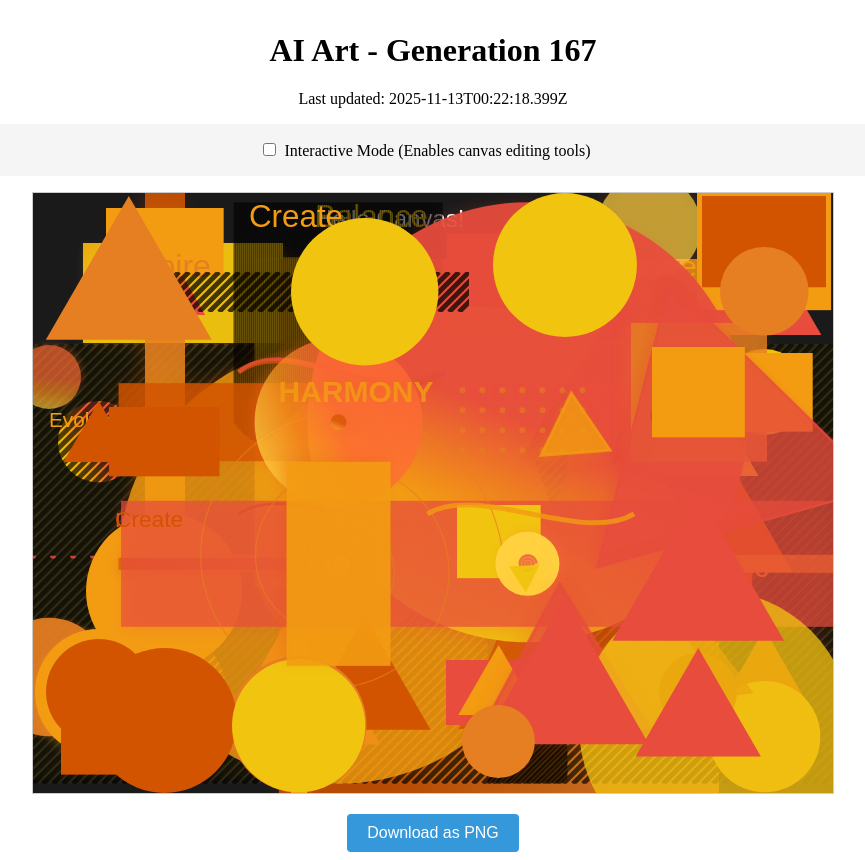
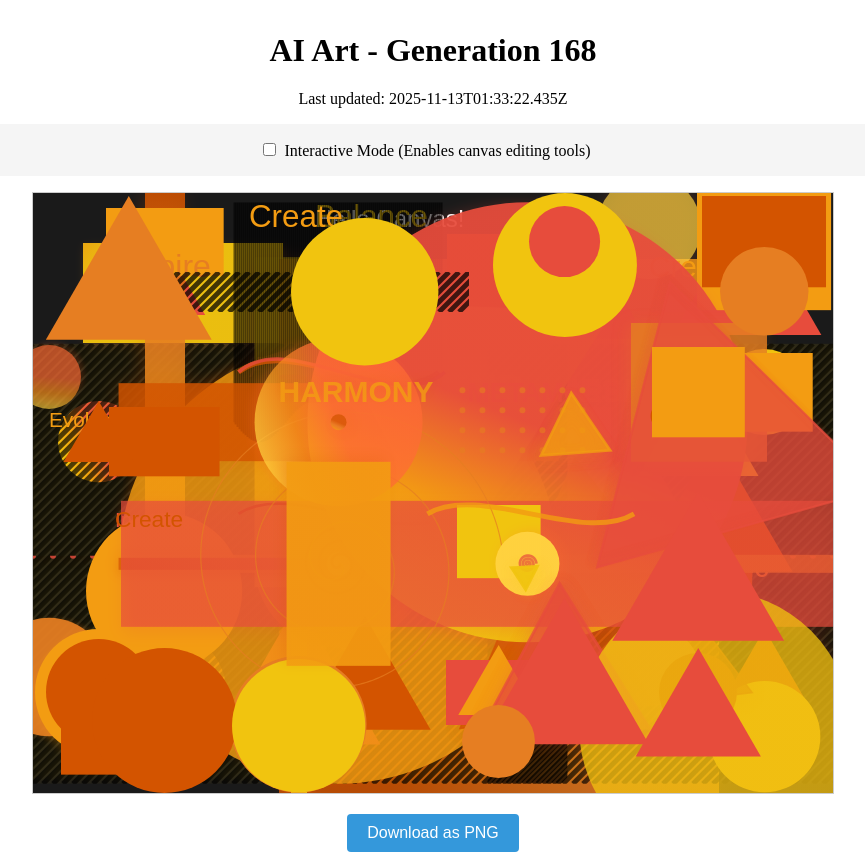
Before and after one commit to mcclowes/ai-art, a React (Vite) app: page / in a window 1280 px wide. Shown: the whole page, without its empty margins (207-1072 px from the left). Built offline with nearby package versions, Linux system fonts and the light colour scheme.

Commit message:
Improve artwork - Generation 168

```diff
--- a/src/artwork-state.ts
+++ b/src/artwork-state.ts
@@ -1913,9 +1913,17 @@ export const artworkState: ArtworkState = {
       },
       "opacity": 0.8124445617275142,
       "id": "gradient_text_1762993338399"
+    },
+    {
+      "type": "circle",
+      "x": 531.5531692895472,
+      "y": 48.55316928954716,
+      "radius": 35.55316928954716,
+      "fillStyle": "#e74c3c",
+      "id": "circle_1762997602435"
     }
   ],
-  "generation": 167,
-  "lastUpdated": "2025-11-13T00:22:18.399Z",
+  "generation": 168,
+  "lastUpdated": "2025-11-13T01:33:22.435Z",
   "cycleStarted": "2025-11-06T02:35:49.500Z"
 };
```
